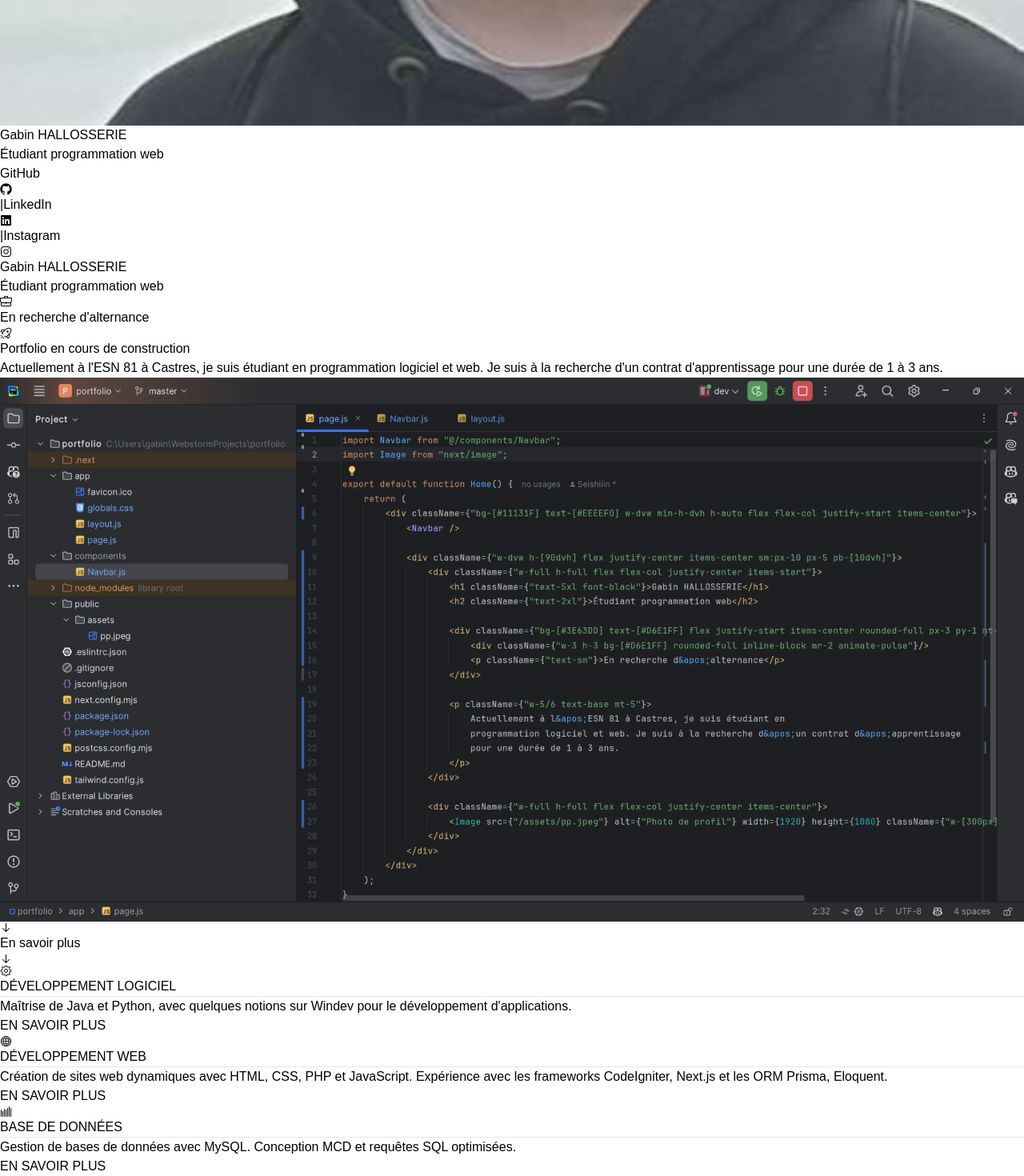
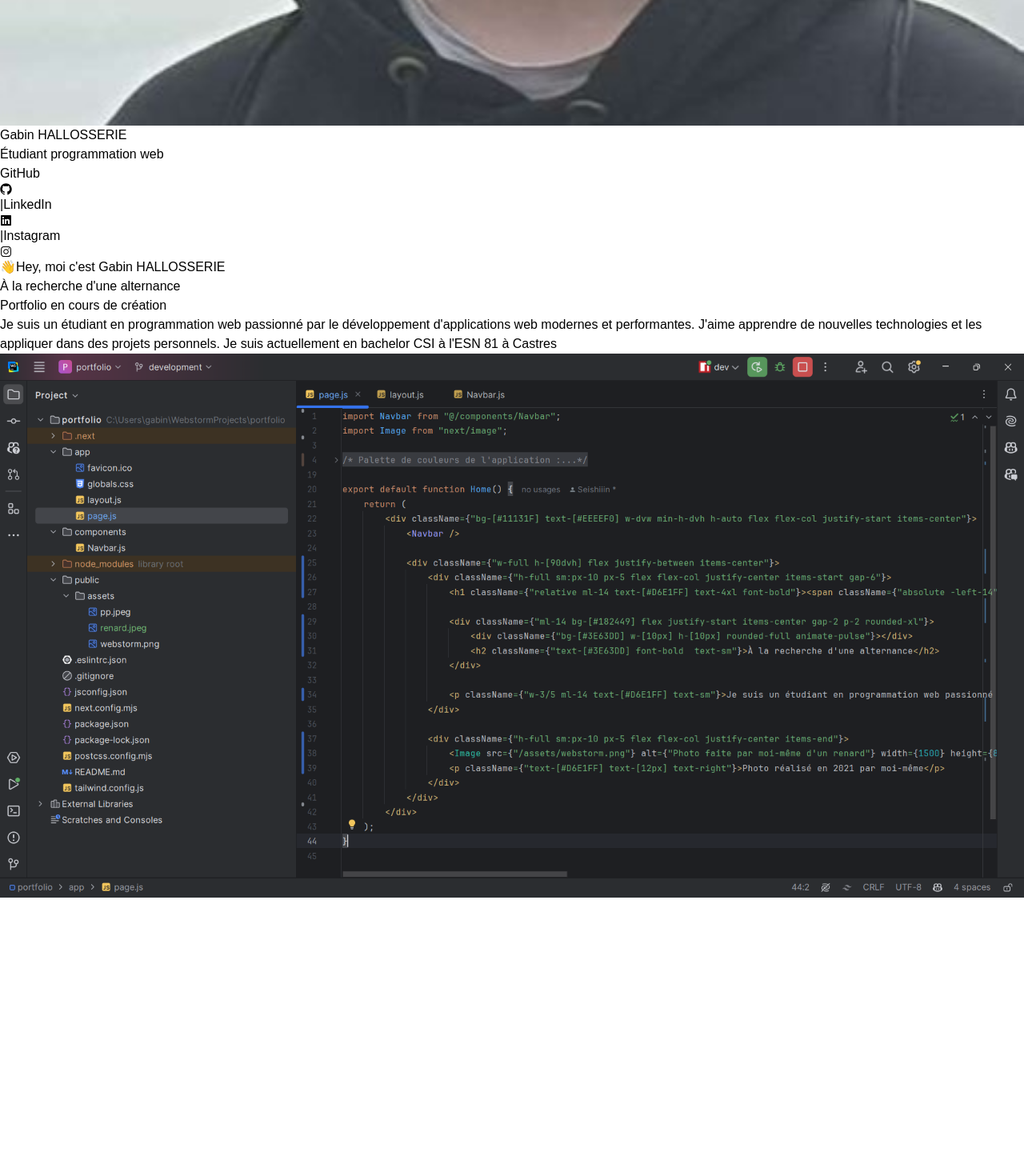
Before and after one commit to Seishiiin/portfolio, a Next.js app: page / in a window 1280 px wide. Shown: the part 1123-2593 px from the top of the page at 80% size. After the commit the page ends 2245 px from the top, so only its background shows below. Built offline with nearby package versions, Linux system fonts and the light colour scheme; a web font is replaced by a local one.

Commit message:
redesign

```diff
--- a/app/page.js
+++ b/app/page.js
@@ -1,11 +1,5 @@
-"use client";
-
 import Navbar from "@/components/Navbar";
 import Image from "next/image";
-
-import { ArrowDownIcon, RocketIcon, GlobeIcon, BackpackIcon, GearIcon, BarChartIcon } from "@radix-ui/react-icons";
-
-import SkillCard from "@/components/SkillCard";
 
 /*
 Palette de couleurs de l'application :
@@ -28,56 +22,34 @@ export default function Home() {
         <div className={"bg-[#11131F] text-[#EEEEF0] w-dvw min-h-dvh h-auto flex flex-col justify-start items-center"}>
             <Navbar />
 
-            <div className={"relative w-dvw h-[90dvh] flex justify-center items-center sm:px-10 px-5 pb-[10dvh]"}>
-                <div className={"h-full flex flex-col justify-center items-start"}>
-                    <h1 className={"text-5xl font-black"}>Gabin HALLOSSERIE</h1>
-                    <h2 className={"text-2xl"}>Étudiant programmation web</h2>
+            <div className={"relative w-full h-[90dvh] flex justify-between items-center"}>
+                <div className={"h-full sm:px-10 px-5 flex flex-col justify-center items-start gap-6"}>
+                    <h1 className={"relative ml-14 text-[#D6E1FF] text-4xl font-bold"}><span className={"absolute -left-14"}>👋</span>Hey, moi c'est <span className={"text-[#3E63DD]"}>Gabin HALLOSSERIE</span></h1>
 
-                    <div className={"flex justify-start items-center gap-5"}>
-                        <div className={"bg-[#3E63DD] hover:bg-[#5472E4] hover:cursor-alias text-[#D6E1FF] flex justify-start items-center gap-2 rounded-full px-3 py-1 my-5"}>
-                            <BackpackIcon className={"animate-pulse"} />
-                            <p className={"text-sm"}>En recherche d&apos;alternance</p>
+                    <div className={"flex sm:flex-row flex-col sm:justify-start justify-center sm:items-center items-start sm:gap-5 gap-2"}>
+                        <div className={"ml-14 bg-[#182449] flex justify-start items-center gap-2 p-2 rounded-xl"}>
+                            <div className={"bg-[#3E63DD] w-[10px] h-[10px] rounded-full animate-pulse"}></div>
+                            <h2 className={"text-[#3E63DD] font-bold  text-sm"}>À la recherche d'une alternance</h2>
                         </div>
 
-                        <div className={"bg-red-500 hover:bg-red-600 hover:cursor-alias text-[#D6E1FF] flex justify-start items-center gap-2 rounded-full px-3 py-1 my-5"}>
-                            <RocketIcon className={"animate-pulse"} />
-                            <p className={"text-sm"}>Portfolio en cours de construction</p>
+                        <div className={"ml-14 sm:ml-0 bg-orange-100 flex justify-start items-center gap-2 p-2 rounded-xl"}>
+                            <div className={"bg-orange-900 w-[10px] h-[10px] rounded-full animate-pulse"}></div>
+                            <h2 className={"text-orange-900 font-bold  text-sm"}>Portfolio en cours de création</h2>
                         </div>
                     </div>
 
-                    <p className={"w-5/6 text-base"}>Actuellement à l&apos;ESN 81 à Castres, je suis étudiant en programmation logiciel et web. Je suis à la recherche d&apos;un contrat d&apos;apprentissage pour une durée de 1 à 3 ans.</p>
-
+                    <p className={"w-3/5 ml-14 text-[#D6E1FF] text-sm"}>Je suis un étudiant en programmation web passionné par le développement d'applications web modernes et performantes. J'aime apprendre de nouvelles technologies et les appliquer dans des projets personnels. Je suis actuellement en bachelor CSI à l&apos;ESN 81 à Castres</p>
                 </div>
 
-                <div className={"w-full h-full lg:flex hidden flex-col justify-center items-end"}>
-                    <Image src={"/assets/webstorm.png"} alt={"Photo de profil"} width={3840} height={2160} className={"xl:w-[calc(1920px/3.5)] w-[calc(1920px/5)] xl:h-[calc(1080px/3.5)] h-[calc(1080px/5)] rounded-md"} />
+                <div className={"hidden xl:flex h-full sm:px-10 px-5 flex-col justify-center items-end"}>
+                    <Image src={"/assets/webstorm.png"} alt={"Photo de mon environnement de développement"} width={1500} height={844} />
                 </div>
 
-                <div className={"absolute bottom-4 w-dvw h-[5dvh] flex justify-center items-center"}>
-                    <a href={"#about"} className={"flex justify-center items-center gap-2 animate-bounce"}>
-                        <span className={"text-sm"}><ArrowDownIcon /></span>
-                        <span className={"text-sm"}>En savoir plus</span>
-                        <span className={"text-sm"}><ArrowDownIcon /></span>
-                    </a>
-                </div>
-            </div>
-
-            <div id={"about"} className={"w-dvw h-[90dvh] flex justify-between items-end py-[10dvh] sm:px-10 px-5"}>
-                <SkillCard middle={false}
-                           title={"Développement logiciel"}
-                           description={"Maîtrise de Java et Python, avec quelques notions sur Windev pour le développement d'applications."}
-                            icon={<GearIcon className={"w-12 h-12 text-[#D6E1FF]"}/>}
-                />
-                <SkillCard middle={true}
-                           title={"Développement web"}
-                           description={"Création de sites web dynamiques avec HTML, CSS, PHP et JavaScript. Expérience avec les frameworks CodeIgniter, Next.js et les ORM Prisma, Eloquent."}
-                           icon={<GlobeIcon className={"w-12 h-12 text-[#D6E1FF]"}/>}
-                />
-                <SkillCard middle={false}
-                           title={"Base de données"}
-                           description={"Gestion de bases de données avec MySQL. Conception MCD et requêtes SQL optimisées."}
-                            icon={<BarChartIcon className={"w-12 h-12 text-[#D6E1FF]"}/>}
-                />
+               {/*<a href={"#"} className={"absolute w-[300px] text-center bottom-10 left-[calc(50%-150px)] transform -translate-x-1/2 flex justify-center items-center gap-5 animate-bounce"}>
+                    <DoubleArrowDownIcon className={"w-4 h-4 text-[#3E63DD]"} />
+                    <p className={"text-[#D6E1FF] text-sm"}>En savoir plus sur moi</p>
+                    <DoubleArrowDownIcon className={"w-4 h-4 text-[#3E63DD]"} />
+                </a>*/}
             </div>
         </div>
     );
--- a/components/SkillCard.js
+++ /dev/null
@@ -1,42 +0,0 @@
-"use client";
-
-import { useState, useEffect } from "react";
-import Link from "next/link";
-
-export default function SkillCard({ title, description, icon, middle }) {
-    const [scrollPixels, setScrollPixels] = useState(0);
-
-    useEffect(() => {
-        window.addEventListener("scroll", () => {
-            setScrollPixels(window.scrollY);
-        });
-
-        return () => {
-            window.removeEventListener("scroll", () => {
-                setScrollPixels(0);
-            });
-        };
-    }, []);
-
-    return (
-        <div className={`relative w-[25%] mx-auto ${scrollPixels < 650 ? "h-0 opacity-0" : middle ? "h-[60dvh]" : "h-[50dvh]"} flex flex-col justify-start items-center gap-5 bg-[#182449] rounded-md p-5 hover:scale-[1.01] transition-all duration-500`}>
-            <div className={"absolute -top-8 w-20 h-20 bg-[#1D2E62] rounded-full flex justify-center items-center"}>
-                {icon}
-            </div>
-
-            <h3 className={"mt-16 text-2xl font-black text-[#D6E1FF]"}>{title.toUpperCase()}</h3>
-
-            <hr className={"w-2/3 border-[#304384]"} />
-
-            <div className={"w-full h-full flex flex-col justify-around items-center"}>
-                <p className={"text-center text-md text-[#9EB1FF]"}>{description}</p>
-
-                <div className={"flex justify-center items-center gap-5 mt-5"}>
-                    <button className={"bg-[#3E63DD] hover:bg-[#5472E4] text-[#D6E1FF] flex justify-center items-center gap-2 rounded-full px-3 py-1"}>
-                        <Link href={`/skills/${title.toLowerCase()}`} className={"text-sm"}>EN SAVOIR PLUS</Link>
-                    </button>
-                </div>
-            </div>
-        </div>
-    );
-}
```
Also changed, not shown: public/assets/webstorm.png. Lines whose indentation alone changed are shown as unchanged.
